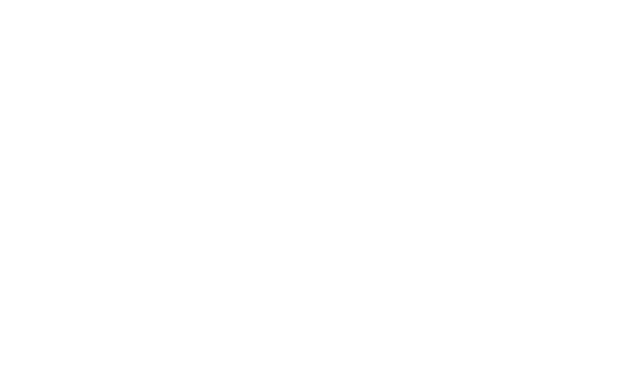
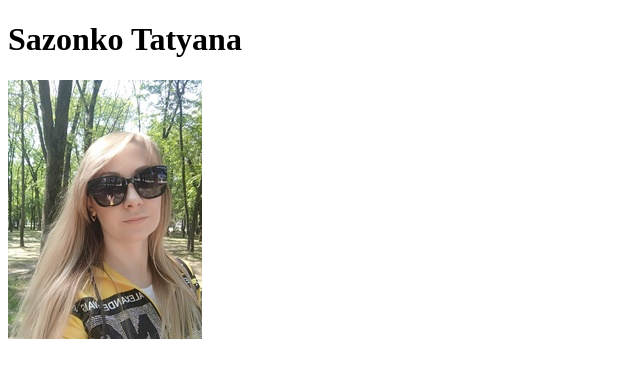
Before and after one commit to tatyanka-study/rsschool-cv, a plain HTML site: page index.html in a window 1280 px wide. Shown: the whole page, without its empty margins (0-640 px from the left). Drawn offline with Linux system fonts and the light colour scheme.

Commit message:
feat: insert my avatar in index.html

```diff
--- a/index.html
+++ b/index.html
@@ -6,6 +6,14 @@
     <title>HTML, CSS & Git Basics</title>
 </head>
 <body>
+    <header>
+        <div class="avatar">
+            <h1>Sazonko Tatyana</h1>
+            <img src="images/sazonko-tatyana-frontend-developer.jpg" alt="My photo avatar">
+        </div>
 
+    </header>
+    <main></main>
+    <footer></footer>
 </body>
 </html>
```
